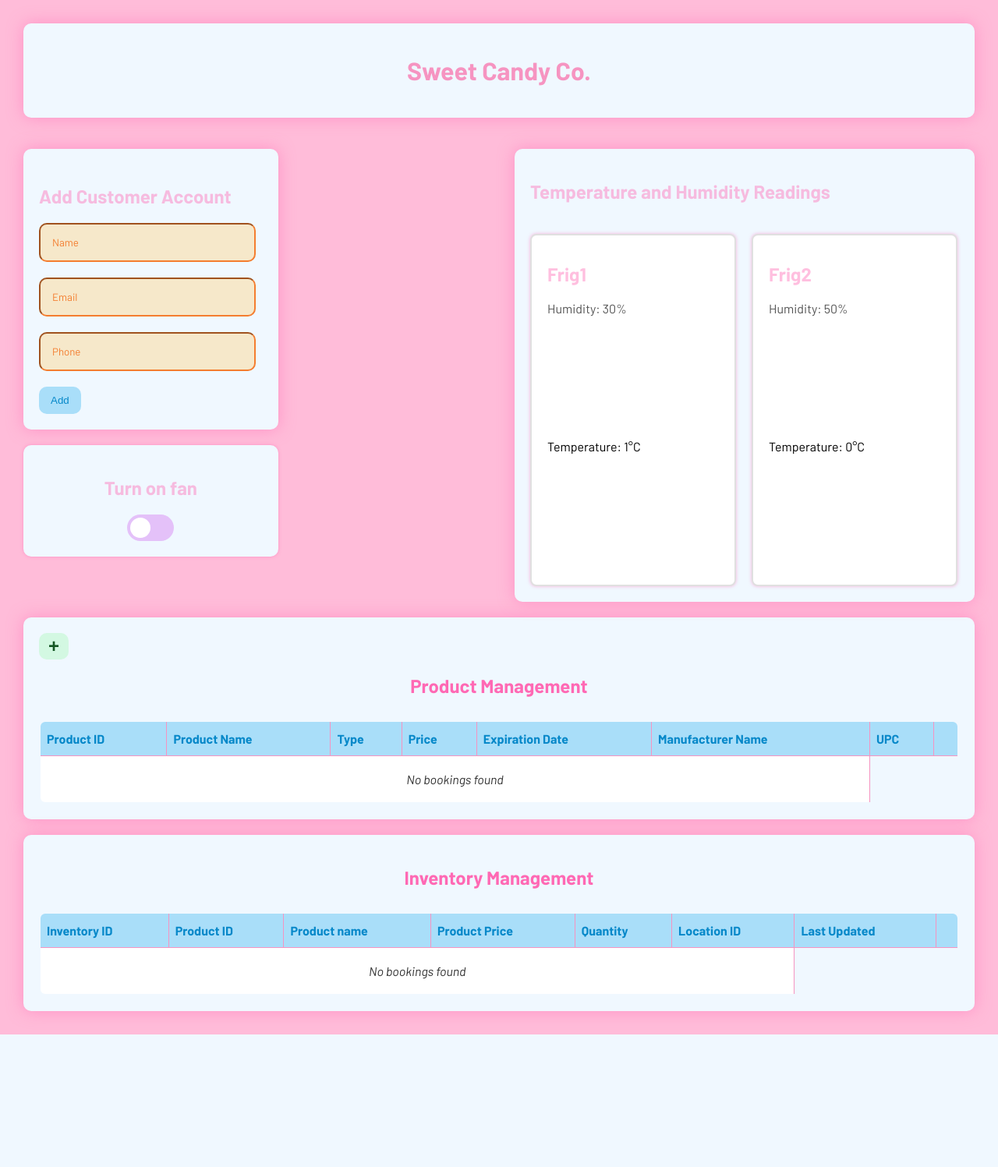
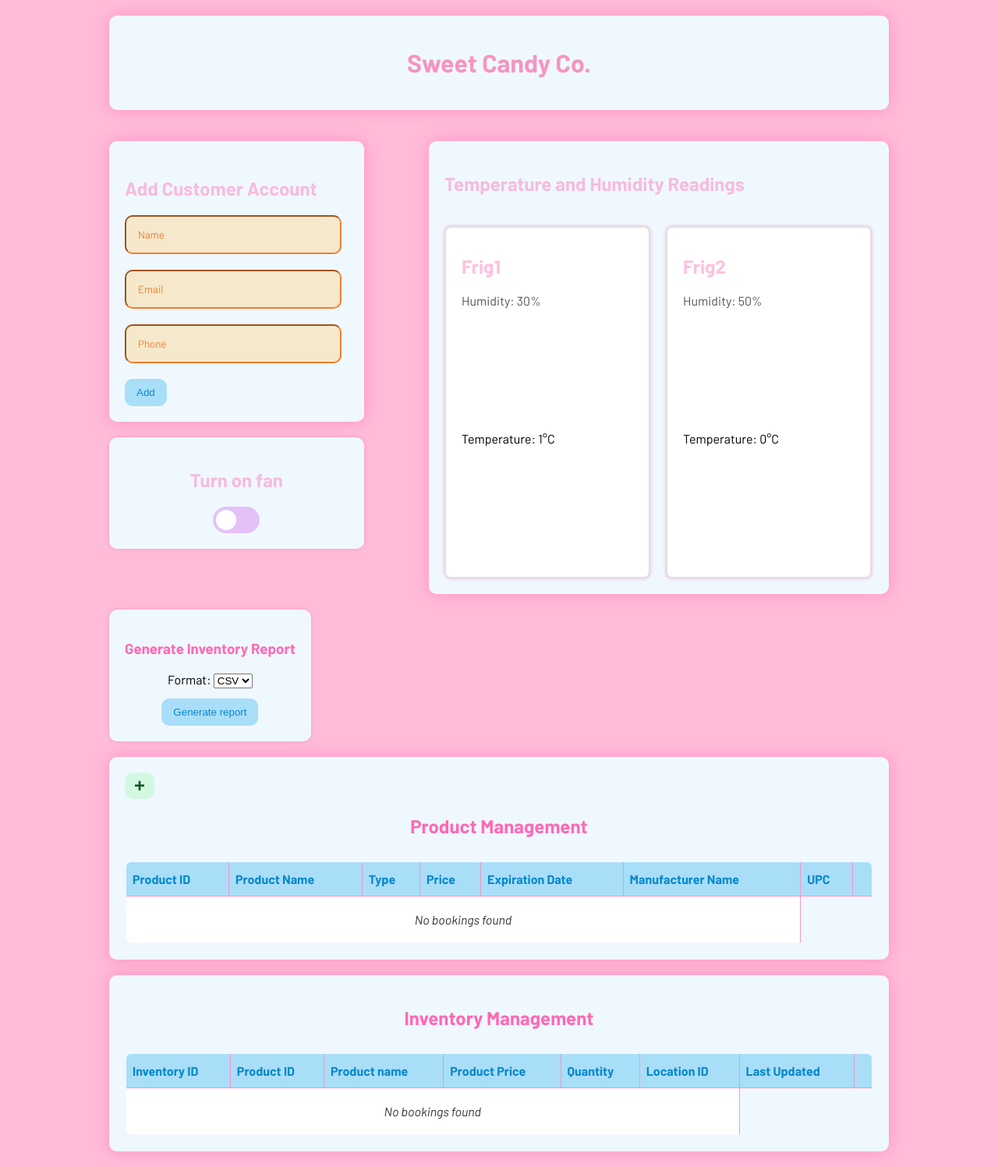
Before and after one commit to melswain/sweet-candy-co, a Flask app: page /dashboard in a window 1280 px wide. Shown: the whole page at 78% size. Before the commit the page ends 1327 px from the top, so only its background shows below. Run offline with Flask 3, Linux system fonts and the light colour scheme; data that the repository does not hold is empty; some libraries are stand-ins or nearby versions; some web fonts are replaced.

Commit message:
Working on inventory reports

```diff
--- a/Models/database.py
+++ b/Models/database.py
@@ -159,7 +159,16 @@ CREATE TABLE productInstance (
     productInstanceId INTEGER PRIMARY KEY AUTOINCREMENT,
     productId INTEGER NOT NULL,
     epcCode TEXT UNIQUE NOT NULL,
-    FOREIGN KEY (productId) REFERENCES Product(productId)
+    FOREIGN KEY (productId) REFERENCES product(productId)
+);
+
+CREATE TABLE inventoryReport (
+    inventoryReportId INTEGER PRIMARY KEY,
+    productName TEXT NOT NULL,
+    productId INTEGER NOT NULL,
+    availableQuantity INTEGER NOT NULL,
+    lastRestocked DATETIME NOT NULL,
+    FOREIGN KEY (productId) REFERENCES product(productId)
 );
 
 -- ----------------------------------------------------------------------
--- a/static/dashboard.js
+++ b/static/dashboard.js
@@ -278,3 +278,23 @@ async function refreshProducts() {
         console.error("Error refreshing products:", err);
     }
 }
+
+document.getElementById('generate-report').addEventListener('click', () => {
+    const format = document.getElementById('report-format').value;
+    fetch('/inventory-report', {
+        method: 'GET',
+        headers: { 'Content-Type': 'application/json' },
+        body: JSON.stringify({ format })
+    })
+    .then(r => r.ok ? r.blob() : Promise.reject(r))
+    .then(blob => {
+        // Trigger download with the chosen format
+        const url = URL.createObjectURL(blob);
+        const a = document.createElement('a');
+        a.href = url;
+        a.download = `inventory-report.${format === 'xlsx' ? 'xlsx' : format}`;
+        a.click();
+        URL.revokeObjectURL(url);
+    })
+    .catch(err => console.error('Report generation failed:', err));
+});
--- a/static/style.css
+++ b/static/style.css
@@ -7,7 +7,9 @@ body {
 }
 
 .page-wrapper {
-  padding: 30px;
+  padding: 20px;
+  width: 1000px;
+  margin: 0 auto;
 }
 
 h1 {
@@ -702,12 +704,12 @@ input:checked + .slider:before {
   border-color: #D3F8E2;
 }
 
-.open-delete-modal{
+.open-delete-modal {
   background: #F694C1;
   color: #bc1361;
 }
 
-.open-update-modal{
+.open-update-modal {
   padding: 10px 15px;
   background: #A9DEF9;
   color: #0688c9;
@@ -716,3 +718,29 @@ input:checked + .slider:before {
   font-weight: 500;
   transition: background-color 0.2s, transform 0.1s;
 }
+
+.report-container {
+  display: flex;
+  gap: 40px;
+  justify-content: space-between;
+  align-items: flex-start;
+  margin-top: 20px;
+  font-family: 'Barlow', sans-serif;
+}
+
+.report-card {
+  border-radius: 10px;
+  padding: 20px;
+  max-width: 50%;
+  text-align: center;
+  background-color: aliceblue;
+  box-shadow: 0 0px 4px rgba(255, 105, 180, 0.5);
+}
+
+.report-card h3 {
+  color: #ff69b4;
+}
+
+#generate-report {
+  margin-top: 1em;
+}
--- a/templates/index.html
+++ b/templates/index.html
@@ -48,6 +48,24 @@
       </div>
     </div>
 
+    <div class="report-container">
+      <div id="inventory-report" class="report-card">
+        <h3>Generate Inventory Report</h3>
+
+        <div>
+          <label for="report-format">Format:</label>
+          <select id="report-format" name="report-format">
+            <option value="pdf">PDF</option>
+            <option value="csv" selected>CSV</option>
+          </select>
+        </div>
+
+        <div>
+          <button id="generate-report">Generate report</button>
+        </div>
+      </div>
+    </div>
+
     {% include 'product_management_section.html' %}
     {% include 'inventory_management_section.html' %}
   </div>
```
Also changed, not shown: Models/inventory_report.py (added, +30 -0 lines).
